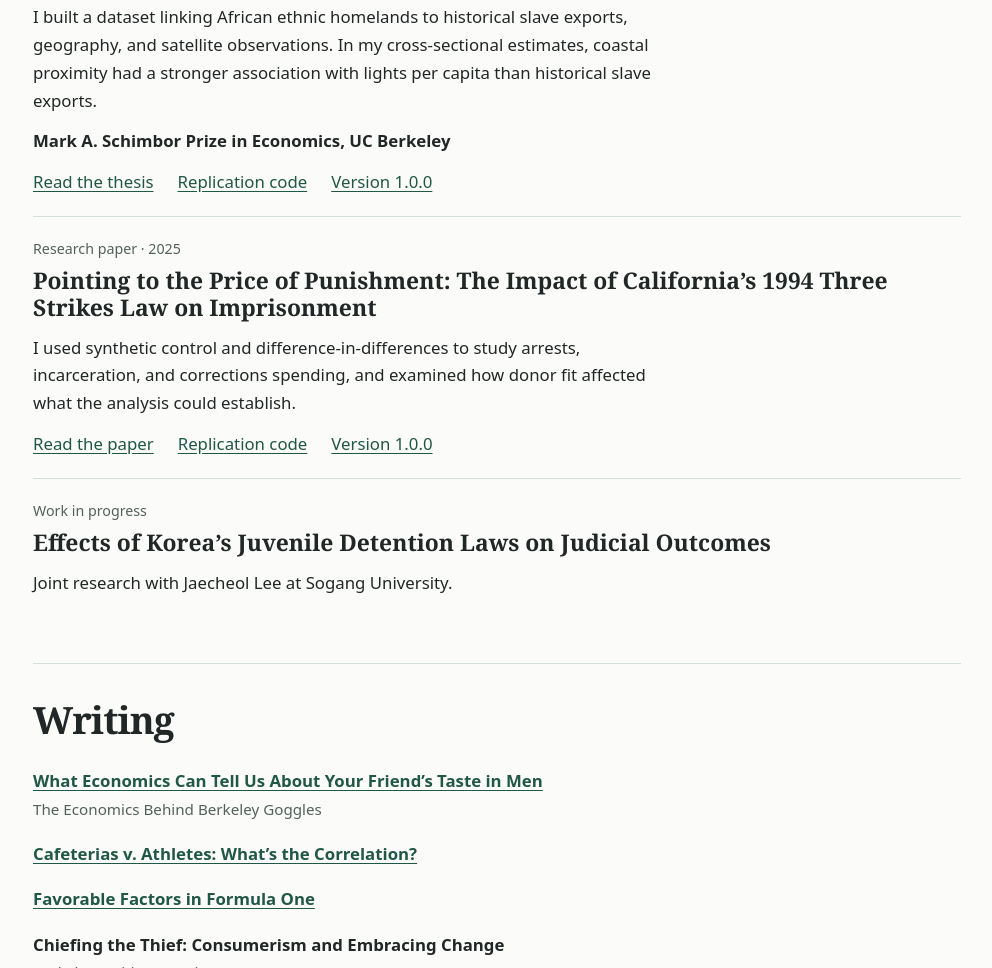
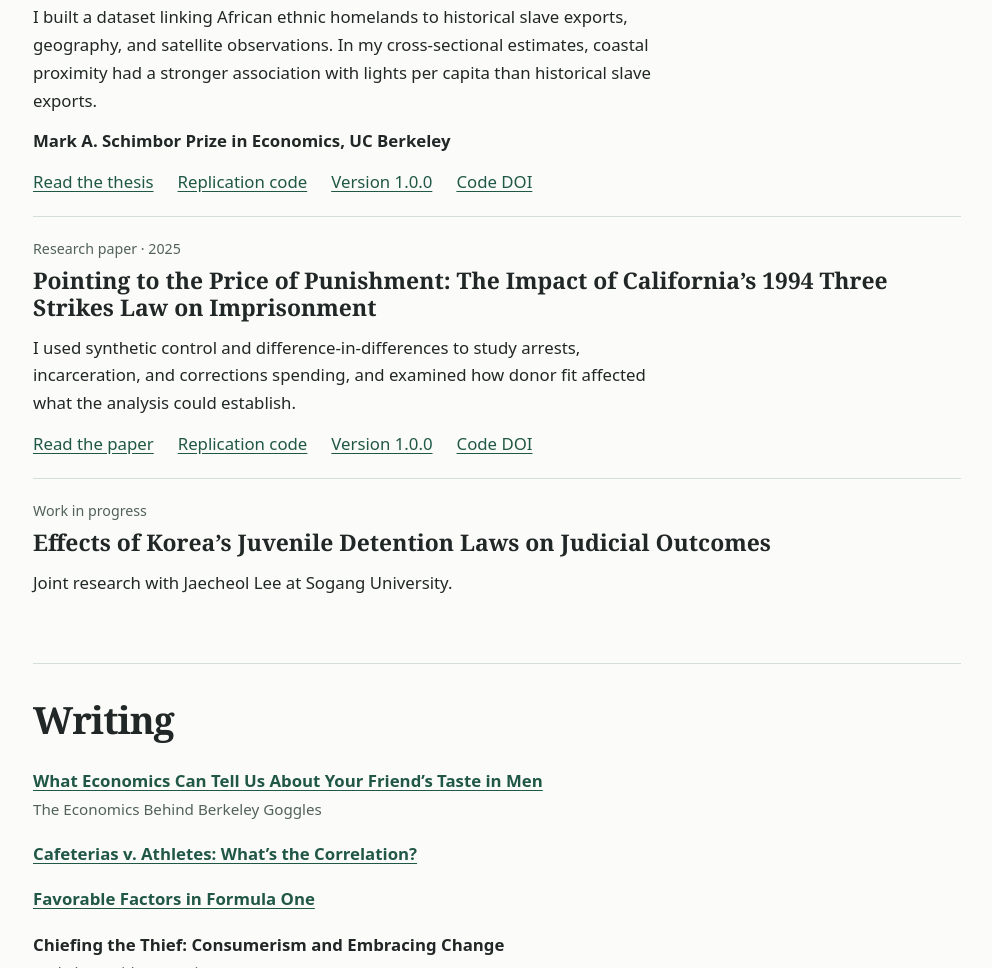
Before and after one commit to eunic3shin/eunic3shin.github.io, a plain HTML site: page index.html in a window 1280 px wide. Shown: the part 815-1783 px from the top of the page, without its empty margins (143-1135 px from the left). Drawn offline with Linux system fonts and the light colour scheme.

Commit message:
Add archived software DOI links to research entries

```diff
--- a/index.html
+++ b/index.html
@@ -48,6 +48,7 @@
 <a href="https://doi.org/10.5281/zenodo.24553066">Read the thesis</a>
 <a href="https://github.com/eunic3shin/africa-nightlights-replication">Replication code</a>
 <a href="https://github.com/eunic3shin/africa-nightlights-replication/releases/tag/v1.0.0">Version 1.0.0</a>
+<a href="https://doi.org/10.5281/zenodo.24588225">Code DOI</a>
 </div>
 </article>
 <article>
@@ -58,6 +59,7 @@
 <a href="https://doi.org/10.5281/zenodo.24553443">Read the paper</a>
 <a href="https://github.com/eunic3shin/california-three-strikes-replication">Replication code</a>
 <a href="https://github.com/eunic3shin/california-three-strikes-replication/releases/tag/v1.0.0">Version 1.0.0</a>
+<a href="https://doi.org/10.5281/zenodo.24588356">Code DOI</a>
 </div>
 </article>
 <article>
```
